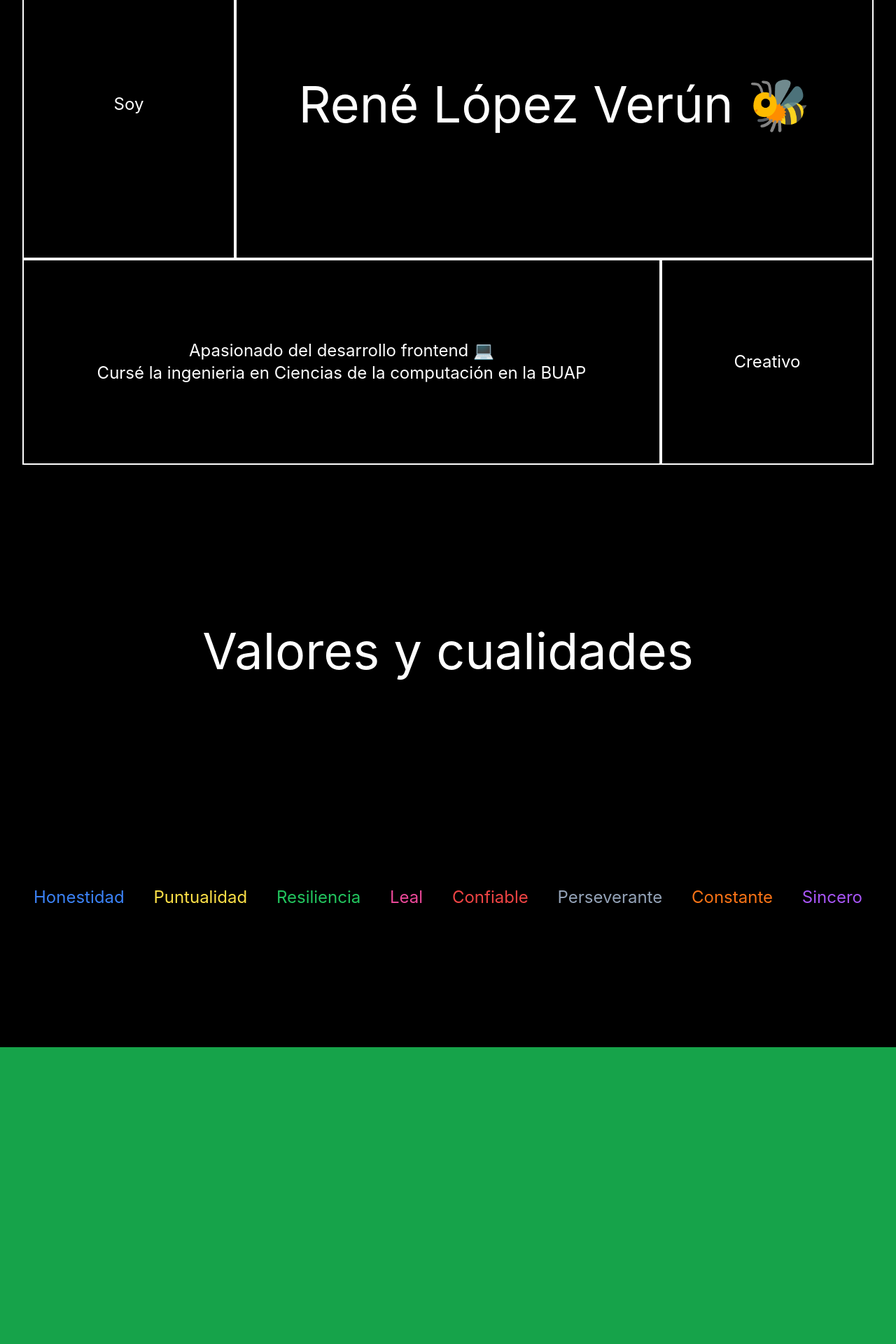
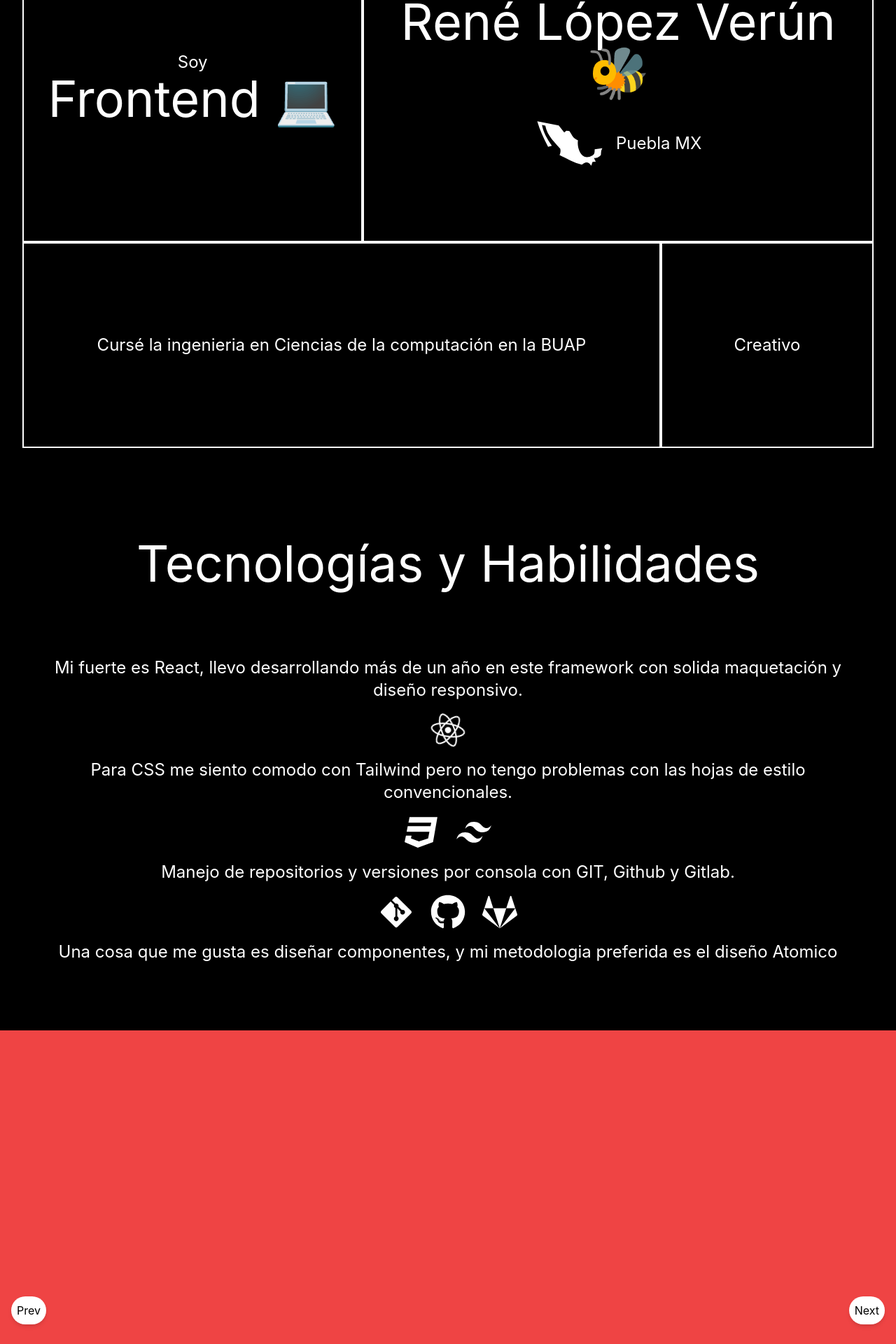
Before and after one commit to ReneLopezVerun/renelopezverun, a React (Create React App) app: page /about in a window 1280 px wide. Shown: the part 152-2072 px from the top of the page at 70% size. Built offline with nearby package versions, Linux system fonts and the light colour scheme; the HTML template or start-up script is replaced by a standard one.

Commit message:
Responsive y Tecnologias

```diff
--- a/public/index.html
+++ b/public/index.html
@@ -7,7 +7,7 @@
     <meta name="theme-color" content="#000000" />
     <meta
       name="description"
-      content="Web site created using create-react-app"
+      content="René López Verún Desarrollador Frontend"
     />
     <link rel="apple-touch-icon" href="%PUBLIC_URL%/logo192.png" />
     <!--
--- a/src/components/atoms/Title.js
+++ b/src/components/atoms/Title.js
@@ -1,7 +1,7 @@
 import React from "react";
-const Title = ({value}) => {
+const Title = ({value, colorText="text-white "}) => {
     return(
-        <p className="text-white text-2xl md:text-7xl text-center">{value}</p>
+        <p className={` ${colorText} text-2xl md:text-7xl text-center`}>{value}</p>
     );
 };
 
--- a/src/components/data/valores.js
+++ /dev/null
@@ -1,34 +0,0 @@
-export const valores = [
-    {
-        name:"Honestidad",
-        color:"text-blue-500"
-    },
-    {
-        name:"Puntualidad",
-        color:"text-yellow-300"
-    },
-    {
-        name:"Resiliencia",
-        color:"text-green-500"
-    },
-    {
-        name:"Leal",
-        color:"text-pink-500"
-    },
-    {
-        name:"Confiable",
-        color:"text-red-500"
-    },
-    {
-        name:"Perseverante",
-        color:"text-slate-400"
-    },
-    {
-        name:"Constante",
-        color:"text-orange-500"
-    },
-    {
-        name:"Sincero",
-        color:"text-purple-500"
-    },
-]
--- /dev/null
+++ b/src/components/molecules/Carrousel.js
@@ -0,0 +1,54 @@
+import React, { useState } from "react";
+
+const Carrousel = () => {
+    const [currentIndex, setCurrentIndex] = useState(0);
+    const [isTransitioning, setIsTransitioning] = useState(false);
+
+    const colors = ["bg-red-500", "bg-blue-500", "bg-green-500", "bg-yellow-500", "bg-purple-500"];
+
+    const handlePrev = () => {
+        setIsTransitioning(true);
+        setTimeout(() => {
+        const isFirstSlide = currentIndex === 0;
+        const newIndex = isFirstSlide ? colors.length - 1 : currentIndex - 1;
+        setCurrentIndex(newIndex);
+        setIsTransitioning(false);
+        }, 500); // La duración de la transición
+    };
+
+    const handleNext = () => {
+        setIsTransitioning(true);
+        setTimeout(() => {
+        const isLastSlide = currentIndex === colors.length - 1;
+        const newIndex = isLastSlide ? 0 : currentIndex + 1;
+        setCurrentIndex(newIndex);
+        setIsTransitioning(false);
+        }, 500); // La duración de la transición
+    };
+
+  return (
+        <div className="relative w-full h-screen overflow-hidden">
+        {colors.map((color, index) => (
+            <div
+            key={index}
+            className={`absolute w-full h-full ${color} ${isTransitioning ? "transition-transform duration-500" : ""}`}
+            style={{ transform: `translateX(${(index - currentIndex) * 100}%)` }}
+            ></div>
+        ))}
+        <button
+            onClick={handlePrev}
+            className="absolute top-1/2 left-4 transform -translate-y-1/2 bg-white text-black p-2 rounded-full shadow-md"
+        >
+            Prev
+        </button>
+        <button
+            onClick={handleNext}
+            className="absolute top-1/2 right-4 transform -translate-y-1/2 bg-white text-black p-2 rounded-full shadow-md"
+        >
+            Next
+        </button>
+        </div>
+  );
+};
+
+export default Carrousel;
--- a/src/components/molecules/SocialNetworks.js
+++ b/src/components/molecules/SocialNetworks.js
@@ -1,5 +1,5 @@
 import React from "react";
-import { FaGithub, FaInstagram, FaYoutube } from "react-icons/fa";
+import { FaGithub, FaInstagram } from "react-icons/fa";
 
 const SocialNetworks = () => {
     return (
@@ -10,9 +10,7 @@ const SocialNetworks = () => {
             <a href="https://instagram.com/rene_de_nazaret/" target="_blank" rel="noopener noreferrer"  className="h-full flex items-center">
                 <FaInstagram size={30} />
             </a>
-            <a href="https://www.youtube.com/channel/UCJ5dUQC3Z59ttsyEt-om26w" target="_blank" rel="noopener noreferrer" className="h-full flex items-center">
-                <FaYoutube size={30} />
-            </a>
+
         </div>
     );
 };
--- a/src/components/pages/About.js
+++ b/src/components/pages/About.js
@@ -1,30 +1,45 @@
 import React from "react"
 import Title from "../atoms/Title";
 import Subtitle from "../atoms/Subtitle";
-import { valores } from "../data/valores";
+import { GiMexico } from "react-icons/gi";
+import { FaCss3, FaGitAlt, FaGithub, FaGitlab, FaReact } from "react-icons/fa";
+import { RiTailwindCssFill } from "react-icons/ri";
+import Carrousel from "../molecules/Carrousel";
 
 const About = () =>{
     return(
-        <div className="pt-12">
-            <div className="w-full h-screen bg-black flex flex-wrap p-8">
-                <div className="w-1/4 h-3/5 bg-black hover:bg-red-600 hover:scale-90 hover:border-black flex justify-center items-center border-2 border-white"><Subtitle value="Soy"/></div>
-                <div className="w-3/4 h-3/5 bg-black hover:bg-blue-600 hover:scale-90 hover:border-black flex justify-center items-center border-2 border-white"> <Title value="René López Verún 🐝"/></div>
-                <div className="w-3/4 h-2/5 bg-black hover:bg-green-600 hover:scale-90 hover:border-black flex flex-col justify-center items-center border-2 border-white">
-                    <Subtitle value="Apasionado del desarrollo frontend 💻" />
-                    <Subtitle value="Cursé la ingenieria en Ciencias de la computación en la BUAP" />
+        <div className="pt-6">
+            <div className="w-full h-fit md:h-screen bg-black flex flex-wrap p-8 space-y-4 sm:space-y-0">
+                <div className="w-full md:w-2/5 h-24 md:h-3/5  text-white hover:text-black bg-black hover:bg-red-600 hover:scale-90 hover:border-black flex flex-col justify-center items-center border-2 border-white">
+                    <Subtitle value="Soy" colorText=""/>
+                    <Title value="Frontend 💻" colorText="md:sticky md:top-10" />
                 </div>
-                <div className="w-1/4 h-2/5 bg-black hover:bg-red-600 hover:scale-90 hover:border-black flex justify-center items-center border-2 border-white"><Subtitle value="Creativo" /></div>
+                <div className="w-full md:w-3/5 h-40 md:h-3/5 text-white hover:text-black bg-black hover:bg-blue-600 hover:scale-90 hover:border-black flex flex-col justify-center items-center border-2 border-white space-y-4">
+                    <Title value="René López Verún 🐝" colorText="md:sticky md:top-10"/>
+                    <div className="w-full flex flex-row justify-center items-center space-x-4">
+                        <GiMexico size={100} />
+                        <Subtitle  value="Puebla MX" colorText="" />
+                    </div>
+                </div>
+                <div className="w-full md:w-3/4 h-24 md:h-2/5 text-white hover:text-black bg-black hover:bg-green-600 hover:scale-90 hover:border-black flex flex-col justify-center items-center border-2 border-white">
+                    <Subtitle value="Cursé la ingenieria en Ciencias de la computación en la BUAP" colorText="" />
+                </div>
+                <div className="w-full md:w-1/4 h-24 md:h-2/5 text-white hover:text-black bg-black hover:bg-red-600 hover:scale-90 hover:border-black flex justify-center items-center border-2 border-white"><Subtitle value="Creativo" colorText="" /></div>
             </div>
             <div className="w-full h-screen flex flex-col justify-around p-12">
-                <Title value="Valores y cualidades"/>
-                <div className="w-full flex flex-col md:flex-row justify-between items-center space-y-4 md:space-y-0">
-                {valores.map((valor, index)=>(
-                    <Subtitle key={index} value={valor.name} colorText={valor.color} />
-                ))}
+                <Title value="Tecnologías y Habilidades"/>
+                <div className="w-full h-auto flex flex-col justify-center items-center text-white space-y-4">
+                    <Subtitle value="Mi fuerte es React, llevo desarrollando más de un año en este framework con solida maquetación y diseño responsivo." />
+                    <FaReact size={50} className="slow-spin"/>
+                    <Subtitle value="Para CSS me siento comodo con Tailwind pero no tengo problemas con las hojas de estilo convencionales." />
+                    <div className="w-full flex flex-row justify-center space-x-6"> <FaCss3 size={50} className="animate-pulse" /> <RiTailwindCssFill size={50} className="animate-pulse" /> </div>
+                    <Subtitle value="Manejo de repositorios y versiones por consola con GIT, Github y Gitlab." />
+                    <div className="w-full flex flex-row justify-center space-x-6"> <FaGitAlt size={50} className="animate-pulse" /> <FaGithub size={50} className="animate-pulse" /> <FaGitlab size={50} className="animate-pulse" /> </div>
+                    <Subtitle value="Una cosa que me gusta es diseñar componentes, y mi metodologia preferida es el diseño Atomico" />
                 </div>
             </div>
-            <div className="w-full h-screen bg-green-600">
-
+            <div className="w-full h-screen">
+                <Carrousel/>
             </div>
         </div>
     );
--- a/src/index.css
+++ b/src/index.css
@@ -16,3 +16,12 @@ code {
   font-family: source-code-pro, Menlo, Monaco, Consolas, 'Courier New',
     monospace;
 }
+
+@keyframes spin {
+  0% { transform: rotate(0deg); }
+  100% { transform: rotate(360deg); }
+}
+
+.slow-spin {
+  animation: spin 5s linear infinite;
+}
```
